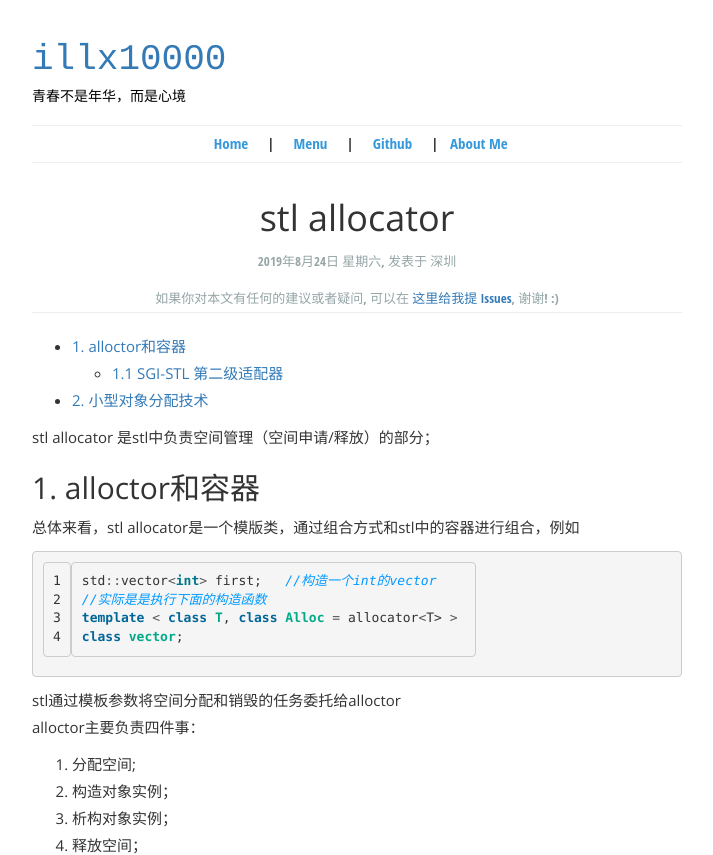
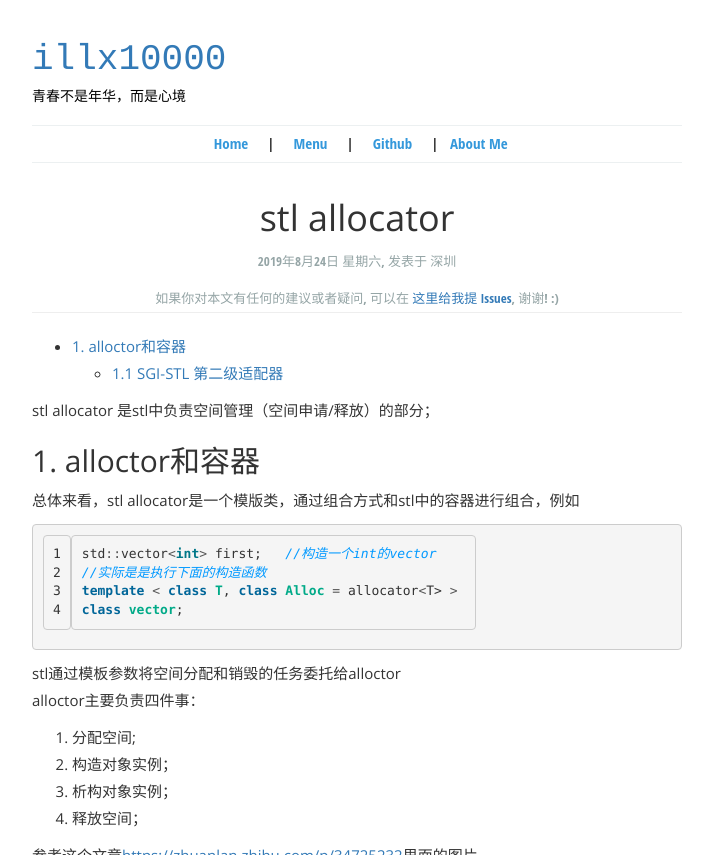
Before and after one commit to illx10000/illx10000.github.io, a Jekyll site: the page built from _posts/2019-9-5-22.md, in a window 1280 px wide and 900 px high, cut to the strip 0-855 px from the top of the window. Shown: the whole strip, without its empty margins (283-996 px from the left). Built offline with Jekyll 4.4.1, drawn with Linux system fonts in a browser that asks for light colours.

Commit message:
提交stl allocator

````diff
--- a/_posts/2019-9-5-22.md
+++ b/_posts/2019-9-5-22.md
@@ -10,7 +10,6 @@ excerpt_separator: "stl allocator"
 
 - [1. alloctor和容器](#1-alloctor和容器)
     - [1.1 SGI-STL 第二级适配器](#11-sgi-stl-第二级适配器)
-- [2. 小型对象分配技术](#2-小型对象分配技术)
 
 <!-- /TOC -->
 
@@ -136,6 +135,3 @@ __default_alloc_template<__threads, __inst>::_S_chunk_alloc(size_t __size,
 }
 
 ```
-
-
-## 2. 小型对象分配技术
````
